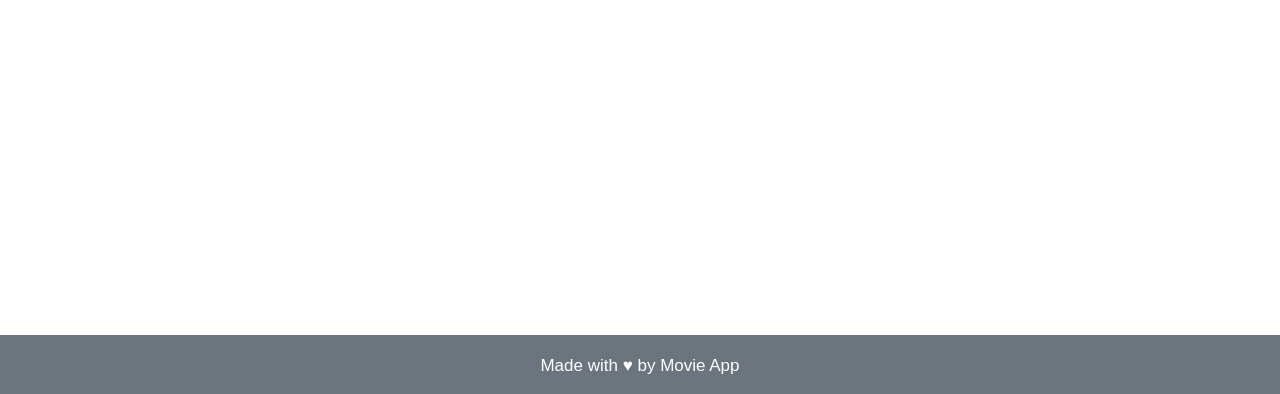
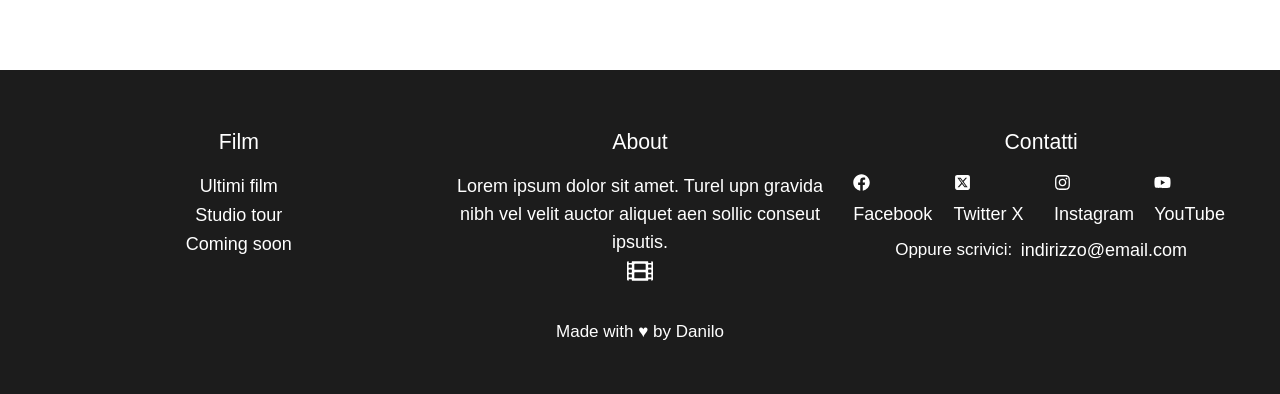
Before and after one commit to Danilo-Mosca/movies-frontend, a React (Vite) app: page / in a window 1280 px wide. Shown: the part 403-797 px from the top of the page. Built offline with nearby package versions, Linux system fonts and the light colour scheme; no server answers.

Commit message:
added scaffolding and custom CSS style in footer

```diff
--- a/src/components/Footer.jsx
+++ b/src/components/Footer.jsx
@@ -1,7 +1,42 @@
+import { FaFilm, FaFacebook } from "react-icons/fa";
+import { FaSquareXTwitter, FaInstagram } from "react-icons/fa6";
+import { FaYoutube } from "react-icons/fa";
+
 function Footer() {
     return (
-        <footer className=" bg-secondary p-3 bg-secondary text-white text-center">
-            Made with &hearts; by Movie App
+        <footer className=" p-5 text-white text-center">
+            <div className="row pb-3">
+                <div className="col-12 col-md-4">
+                    <div className="row pb-3">
+                        <h5 className="p-2">Film</h5>
+                        <div> <a className="link-footer" href="#">Ultimi film</a></div>
+                        <div><a className="link-footer" href="#">Studio tour</a></div>
+                        <div><a className="link-footer" href="#">Coming soon</a></div>
+                    </div>
+                </div>
+
+                <div className="col-12 col-md-4">
+                    <div className="row pb-3">
+                        <h5 className="p-2">About</h5>
+                        <div> <a className="link-footer" href="#">Lorem ipsum dolor sit amet. Turel upn gravida nibh vel velit auctor aliquet aen sollic conseut ipsutis.</a> <FaFilm style={{ color: "white", fontSize: "26px" }} /></div>
+                    </div>
+                </div>
+
+                <div className="col-12 col-md-4">
+                    <div className="row pb-3 deb">
+                        <h5 className="p-2">Contatti</h5>
+                        <div className="col-12 col-md-6 col-lg-3"><a className="link-footer" href="#"><FaFacebook /> Facebook</a></div>
+                        <div className="col-12 col-md-6 col-lg-3"><a className="link-footer" href="#"><FaSquareXTwitter /> Twitter X</a></div>
+                        <div className="col-12 col-md-6 col-lg-3"><a className="link-footer" href="#"><FaInstagram /> Instagram</a></div>
+                        <div className="col-12 col-md-6 col-lg-3 pb-2"><a className="link-footer" href="#"><FaYoutube /> YouTube</a></div>
+                        <div className="col-12"><a href="mailto:indirizzo@email.com" className="link-footer"><strong>Oppure scrivici:</strong> indirizzo@email.com</a></div>
+                    </div>
+                </div>
+
+            </div>
+
+
+            Made with &hearts; by Danilo
         </footer>
     );
 };
--- a/src/index.css
+++ b/src/index.css
@@ -178,6 +178,7 @@ button:hover {
   justify-content: center;
   align-items: center;
 }
+
 /* --------------- Fine CSS personalizzato del componente Loader.jsx --------------- */
 
 /* --------------- Impostazione del Layout a piena distanza e del footer in fondo alla pagina --------------- */
@@ -195,4 +196,25 @@ button:hover {
    Se è poco, occupa abbastanza spazio per spingere il footer in fondo.*/
   flex: 1;
 }
+
 /* --------------- Fine impostazione del Layout a piena distanza e del footer in fondo alla pagina --------------- */
+
+/* ------------------------- Footer ------------------------- */
+footer {
+  background-color: #1C1C1C;
+}
+
+.link-footer {
+  font-size: 18px !important;
+  font-weight: 300;
+  display: inline-flex;
+  align-items: center;
+  gap: 0.5rem;
+  /* Forzo l'accapo quando non c'è più spazio */
+  flex-wrap: wrap;
+}
+
+.link-footer:hover {
+  color: var(--color-red-text-sidebar);
+}
+/* ------------------------- Fine footer ------------------------- */
```
